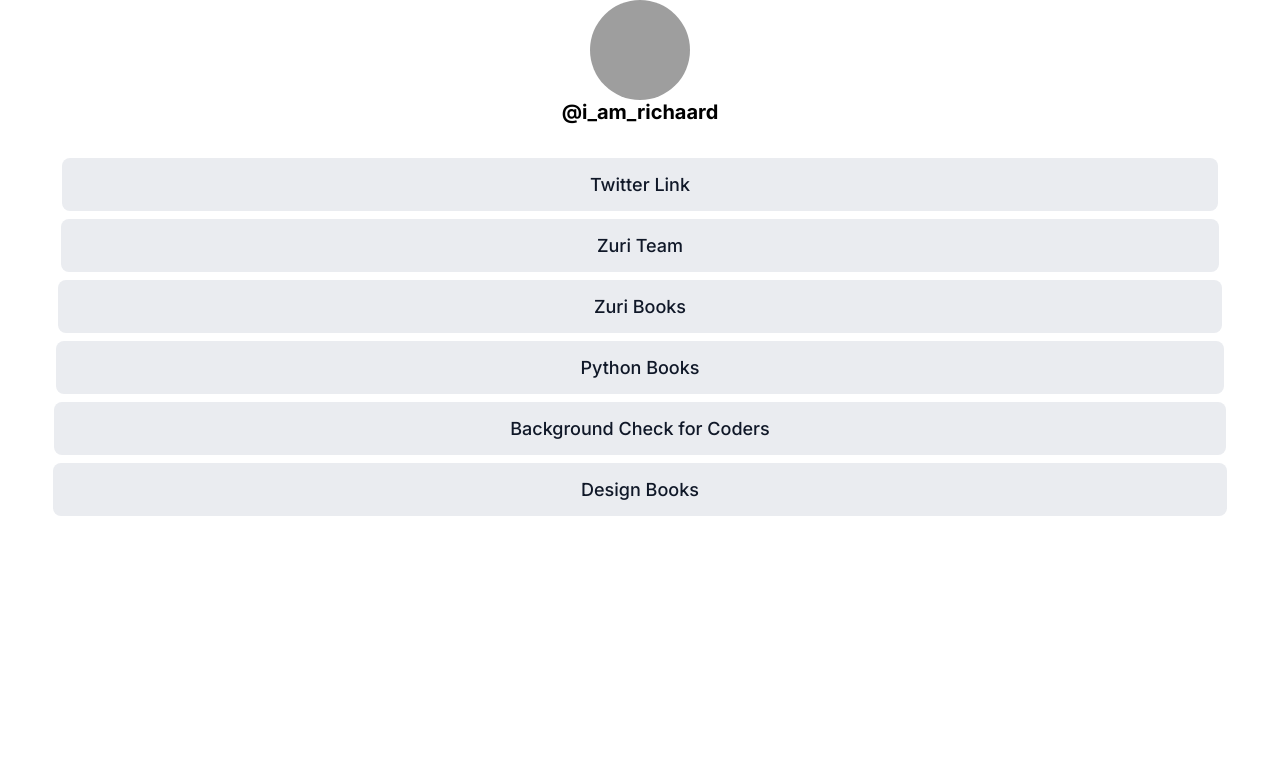
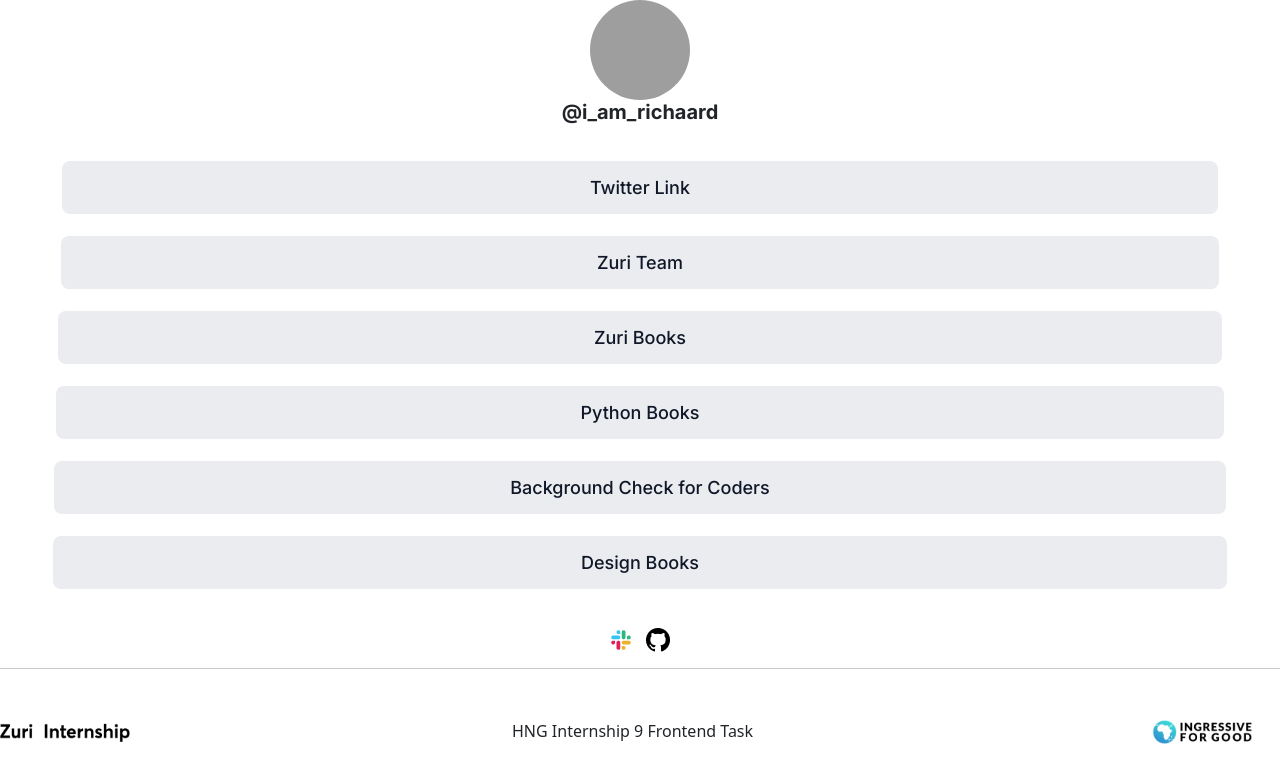
Before and after one commit to Richardjackson-web/linktree-profile, a React (Create React App) app: page / in a window 1280 px wide. Shown: the top 782 px of the page. Built offline with nearby package versions, Linux system fonts and the light colour scheme; grey boxes are pictures that could not be loaded.

Commit message:
Finished with the footer...everything looking good

```diff
--- a/src/App.js
+++ b/src/App.js
@@ -1,13 +1,14 @@
 import './App.css';
 import Profile from './Component/Profile/Profile';
 import Link from './Component/Link/Link';
+import Footer from './Component/Footer/Footer';
 
 function App() {
   return (
     <div>
       <Profile />
-
       <Link />
+      <Footer />
     </div>
   );
 }
--- /dev/null
+++ b/src/Component/Footer/Footer.css
@@ -0,0 +1,117 @@
+.icon{
+    margin-top: 50px;
+   text-align: center;
+}
+.git{
+    margin-left: 15px;
+}
+hr{
+    margin: 20px 80px 0px 80px;
+}
+.foot{
+    margin-top: 50px;
+    display: flex;
+    width: 100%;
+}
+.zuri{
+    width: 40%;
+}
+.hng{
+    width: 50%;
+}
+.i4g{
+    width: 5%;
+    text-align: center;
+}
+@media screen and (min-width:1200px) {
+    .foot{
+        margin-top: 50px;
+        display: flex;
+        width: 80%;
+    }
+    .zuri{
+        width: 30%;
+    }
+    .hng{
+        width: 40%;
+    }
+    .i4g{
+        width: 5%;
+        text-align: center;
+    }
+}
+@media screen and (min-width:1024px) {
+    .foot{
+        margin-top: 50px;
+        display: flex;
+        width: 100%;
+    }
+    .zuri{
+        width: 40%;
+    }
+    .hng{
+        width: 50%;
+    }
+    .i4g{
+        width: 5%;
+        text-align: center;
+    }
+}
+@media screen and (min-width:768px) {
+    .foot{
+        margin-top: 50px;
+        display: flex;
+        width: 100%;
+    }
+    .zuri{
+        width: 40%;
+    }
+    .hng{
+        width: 50%;
+    }
+    .i4g{
+        width: 5%;
+        text-align: center;
+    }
+}
+@media screen and (min-width:600px) {
+    .foot{
+        margin-top: 50px;
+        display: flex;
+        width: 100%;
+    }
+    .zuri{
+        width: 40%;
+    }
+    .hng{
+        width: 50%;
+    }
+    .i4g{
+        width: 5%;
+        text-align: center;
+    }
+}
+@media screen and (min-width:480px) {
+    .foot{
+        margin-top: 50px;
+        display: flex;
+        width: 100%;
+    }
+    .zuri{
+        width: 40%;
+    }
+    .hng{
+        width: 50%;
+    }
+    .i4g{
+        width: 5%;
+        text-align: center;
+    }
+}
+@media screen and (max-width:500px) {
+    .foot{
+        margin-top: 50px;
+        display: block;
+        line-height: 35px;
+    }
+}
--- /dev/null
+++ b/src/Component/Footer/Footer.js
@@ -0,0 +1,32 @@
+import React from 'react';
+import './Footer.css';
+import Slack from '../../Image/slack.png';
+import GitHub from '../../Image/GitHub.png';
+import 'bootstrap/dist/css/bootstrap.min.css';
+import Zuri from '../../Image/Zuri.png';
+import I4G from '../../Image/I4G.png';
+
+function Footer() {
+  return (
+    <div>
+        <div className="icon">
+            <img src={Slack}/>
+            <img className="git" src={GitHub}/>
+        </div>
+        <hr/>
+        <div className="foot">
+            <div className="zuri">
+                 <img width={130} src={Zuri}/>
+            </div>
+            <div className="hng">
+                 <span className="intern">HNG Internship 9 Frontend Task</span>
+            </div>
+                <div className="i4g">
+            <img width={100} src={I4G}/>
+            </div>
+        </div>
+    </div>
+  )
+}
+
+export default Footer
```
